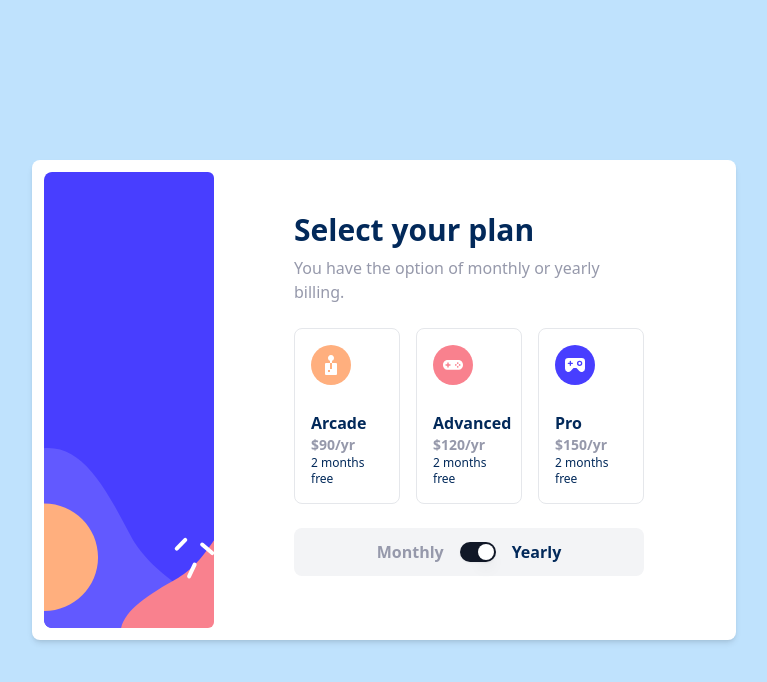
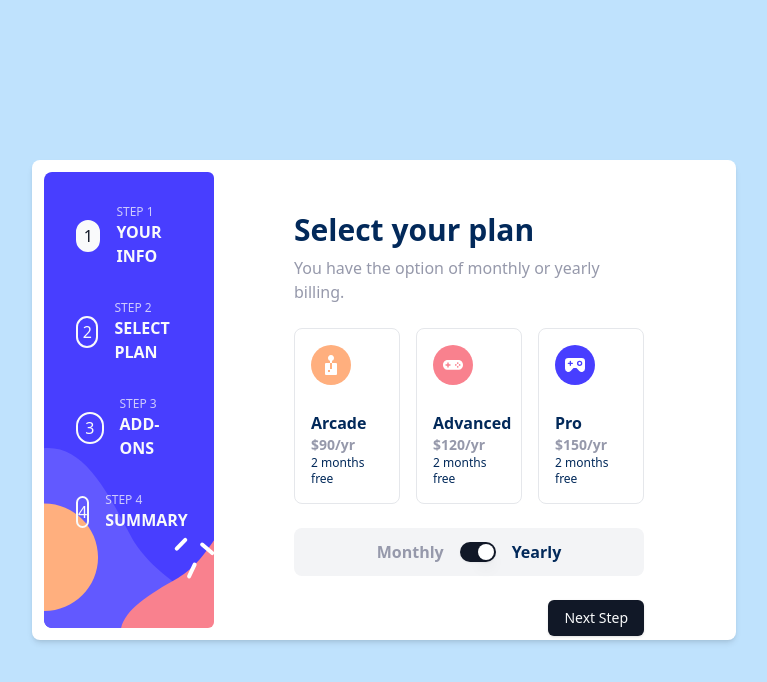
Before and after one commit to brianmarete/multi-step-form, a React (Vite) app: page /add-ons in a window 1280 px wide. Shown: the top 682 px of the page, without its empty margins (256-1023 px from the left). Built offline with nearby package versions, Linux system fonts and the light colour scheme.

Commit message:
Add step indicator component

```diff
--- a/package.json
+++ b/package.json
@@ -18,6 +18,7 @@
     "lucide-react": "^0.440.0",
     "react": "^18.3.1",
     "react-dom": "^18.3.1",
+    "react-hook-form": "^7.53.0",
     "tailwind-merge": "^2.5.2",
     "tailwindcss-animate": "^1.0.7"
   },
--- a/src/App.tsx
+++ b/src/App.tsx
@@ -1,14 +1,52 @@
-import PersonalInfo from "./components/personal-info";
-import PlanSelection from "./components/plan-selection";
+import { useState } from "react";
+// import PersonalInfo from "@/components/personal-info";
+import PlanSelection from "@/components/plan-selection";
+import { StepIndicator } from "@/components/StepIndicator";
+import { Button } from "@/components/ui/button";
+import clsx from "clsx";
 
 function App() {
+  const steps = ["YOUR INFO", "SELECT PLAN", "ADD-ONS", "SUMMARY"];
+  const [currentStep, setCurrentStep] = useState(0);
+
+  const handleNext = () => {
+    if (currentStep < steps.length - 1) {
+      setCurrentStep(currentStep + 1);
+    }
+  };
+
+  const handleBack = () => {
+    if (currentStep > 0) {
+      setCurrentStep(currentStep - 1);
+    }
+  };
+
   return (
     <div className="bg-light-blue h-screen flex justify-center items-center">
       <div className="flex h-3/5 w-[55%] bg-white rounded-lg shadow-md p-3">
-        <div className="sidebar w-1/4 h-full rounded-md"></div>
+        <div className="sidebar w-1/4 h-full rounded-md p-8">
+          <StepIndicator currentStep={currentStep} steps={steps} />
+        </div>
         <div className="form w-3/4 h-full px-20 py-8">
           {/* <PersonalInfo /> */}
           <PlanSelection />
+          <div className="flex justify-between">
+            <Button
+              className={clsx(currentStep === 0 ? "invisible" : "")}
+              variant="ghost"
+              onClick={handleBack}
+            >
+              Go Back
+            </Button>
+            <Button
+              className={clsx(
+                currentStep === steps.length - 1 ? "invisible" : ""
+              )}
+              onClick={handleNext}
+            >
+              Next Step
+            </Button>
+          </div>
         </div>
       </div>
     </div>
--- /dev/null
+++ b/src/components/StepIndicator.tsx
@@ -0,0 +1,33 @@
+import clsx from "clsx";
+
+interface StepIndicatorProps {
+  currentStep: number;
+  steps: string[];
+}
+
+export function StepIndicator({ currentStep, steps }: StepIndicatorProps) {
+  return (
+    <div className="space-y-8">
+      {steps.map((step, index) => (
+        <div key={index} className="flex items-center">
+          <div
+            className={clsx(
+              "w-8 h-8 rounded-full border-2 flex items-center justify-center mr-4",
+              index === currentStep
+                ? "bg-primary-foreground text-primary border-primary-foreground"
+                : "border-primary-foreground text-primary-foreground"
+            )}
+          >
+            {index + 1}
+          </div>
+          <div>
+            <div className="text-xs text-primary-foreground/75">
+              STEP {index + 1}
+            </div>
+            <div className="font-bold text-primary-foreground">{step}</div>
+          </div>
+        </div>
+      ))}
+    </div>
+  );
+}
--- /dev/null
+++ b/src/components/ui/button.tsx
@@ -0,0 +1,57 @@
+import * as React from "react"
+import { Slot } from "@radix-ui/react-slot"
+import { cva, type VariantProps } from "class-variance-authority"
+
+import { cn } from "@/lib/utils"
+
+const buttonVariants = cva(
+  "inline-flex items-center justify-center whitespace-nowrap rounded-md text-sm font-medium transition-colors focus-visible:outline-none focus-visible:ring-1 focus-visible:ring-ring disabled:pointer-events-none disabled:opacity-50",
+  {
+    variants: {
+      variant: {
+        default:
+          "bg-primary text-primary-foreground shadow hover:bg-primary/90",
+        destructive:
+          "bg-destructive text-destructive-foreground shadow-sm hover:bg-destructive/90",
+        outline:
+          "border border-input bg-background shadow-sm hover:bg-accent hover:text-accent-foreground",
+        secondary:
+          "bg-secondary text-secondary-foreground shadow-sm hover:bg-secondary/80",
+        ghost: "hover:bg-accent hover:text-accent-foreground",
+        link: "text-primary underline-offset-4 hover:underline",
+      },
+      size: {
+        default: "h-9 px-4 py-2",
+        sm: "h-8 rounded-md px-3 text-xs",
+        lg: "h-10 rounded-md px-8",
+        icon: "h-9 w-9",
+      },
+    },
+    defaultVariants: {
+      variant: "default",
+      size: "default",
+    },
+  }
+)
+
+export interface ButtonProps
+  extends React.ButtonHTMLAttributes<HTMLButtonElement>,
+    VariantProps<typeof buttonVariants> {
+  asChild?: boolean
+}
+
+const Button = React.forwardRef<HTMLButtonElement, ButtonProps>(
+  ({ className, variant, size, asChild = false, ...props }, ref) => {
+    const Comp = asChild ? Slot : "button"
+    return (
+      <Comp
+        className={cn(buttonVariants({ variant, size, className }))}
+        ref={ref}
+        {...props}
+      />
+    )
+  }
+)
+Button.displayName = "Button"
+
+export { Button, buttonVariants }
```
Also changed, not shown: 1 other file (tests, documents, lock files or other folders).
